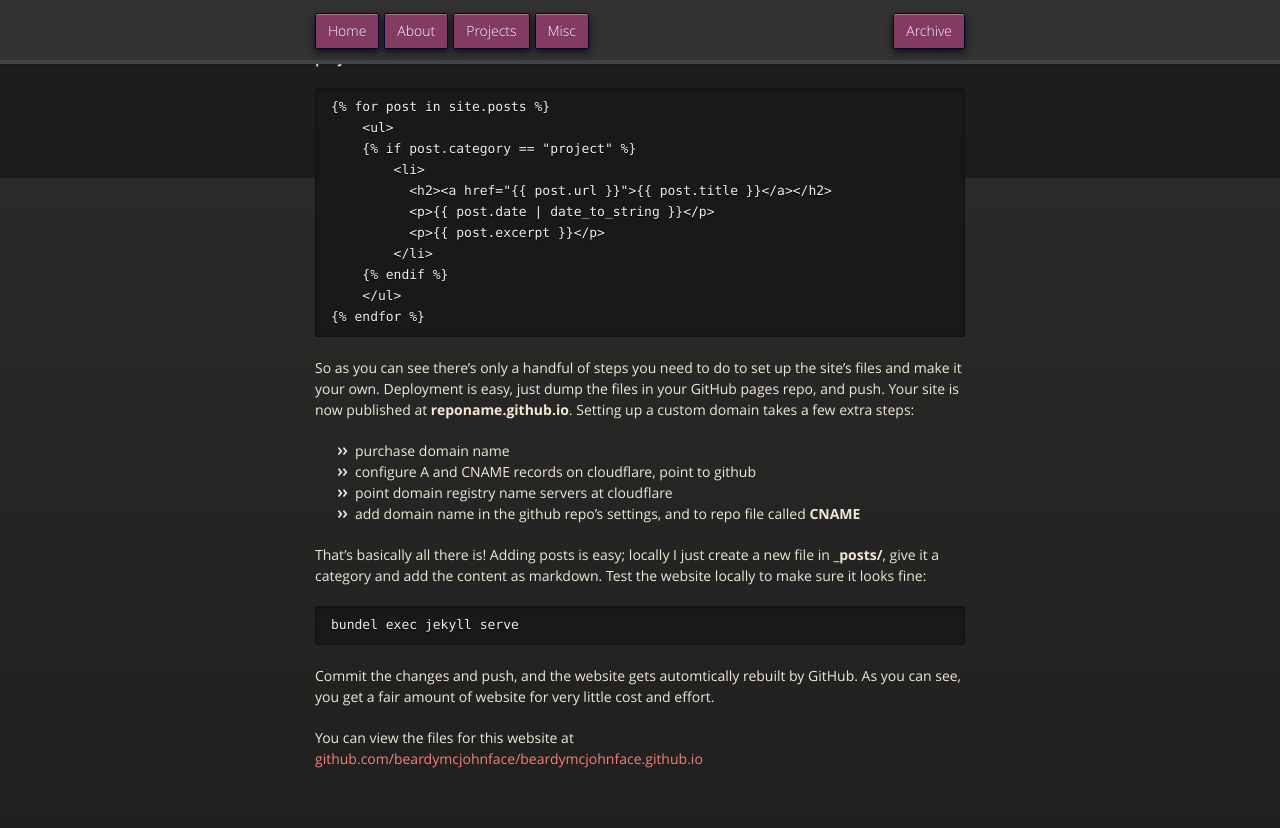
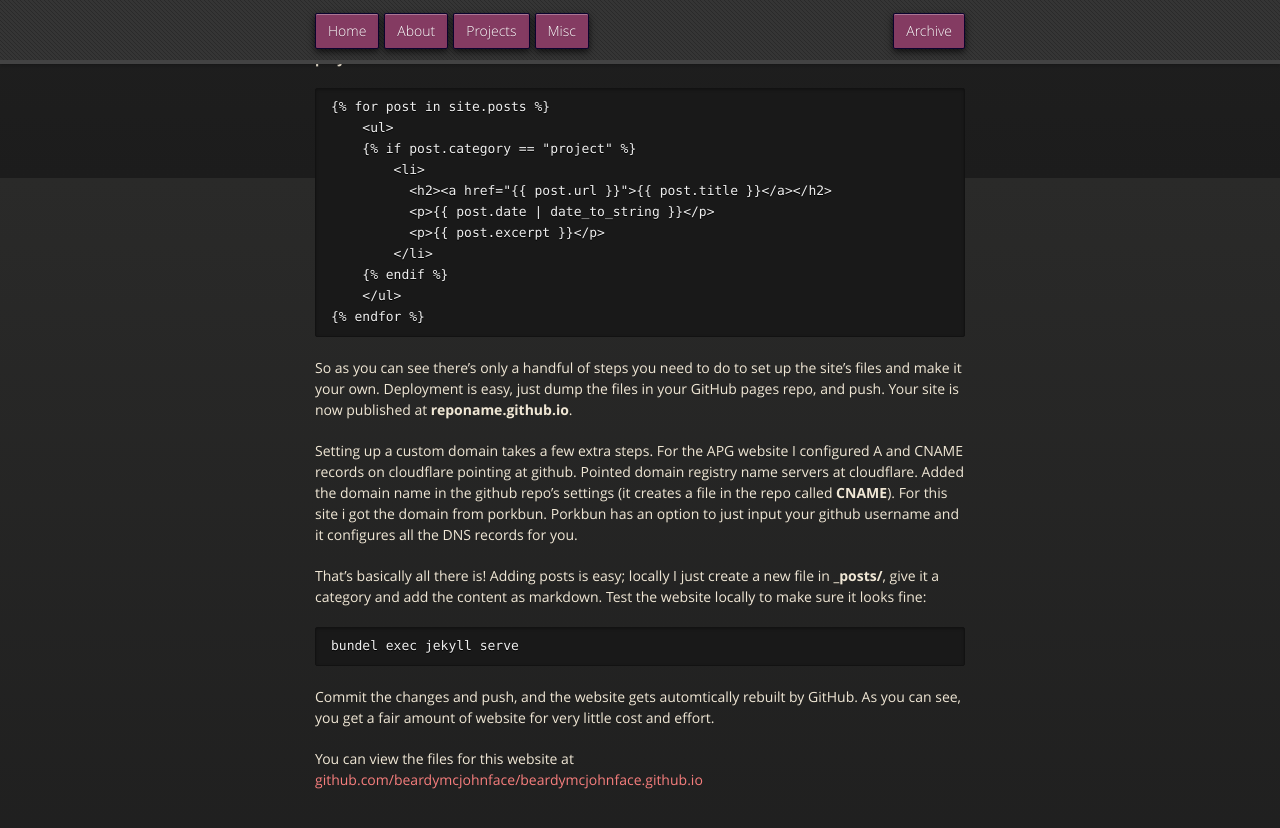
Before and after one commit to beardymcjohnface/beardymcjohnface.github.io, a Jekyll site: the page built from _posts/2020-05-17-creating-this-blog.md, in a window 1280 px wide and 900 px high, scrolled down 1622 px. Shown: the top 828 px of the window. Built offline with Jekyll 4.4.1, drawn with Linux system fonts in a browser that asks for light colours.

Commit message:
updated custom domain steps

```diff
--- a/_posts/2020-05-17-creating-this-blog.md
+++ b/_posts/2020-05-17-creating-this-blog.md
@@ -89,12 +89,13 @@ Finally, add some code (thanks google) to cycle over posts and display a list of
 So as you can see there's only a handful of steps you need to do to set up the site's files and make it your own.
 Deployment is easy, just dump the files in your GitHub pages repo, and push.
 Your site is now published at __reponame.github.io__.
-Setting up a custom domain takes a few extra steps:
 
-- purchase domain name
-- configure A and CNAME records on cloudflare, point to github
-- point domain registry name servers at cloudflare
-- add domain name in the github repo's settings, and to repo file called __CNAME__
+Setting up a custom domain takes a few extra steps.
+For the APG website I configured A and CNAME records on cloudflare pointing at github.
+Pointed domain registry name servers at cloudflare.
+Added the domain name in the github repo's settings (it creates a file in the repo called __CNAME__).
+For this site i got the domain from porkbun.
+Porkbun has an option to just input your github username and it configures all the DNS records for you.
 
 That's basically all there is!
 Adding posts is easy; locally I just create a new file in ___posts/__, give it a category and add the content as markdown.
```
